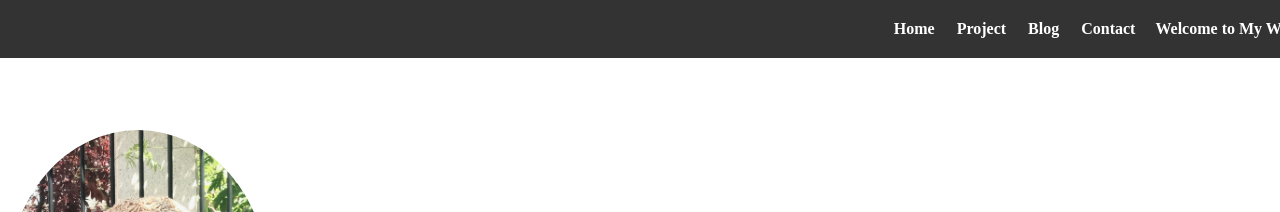
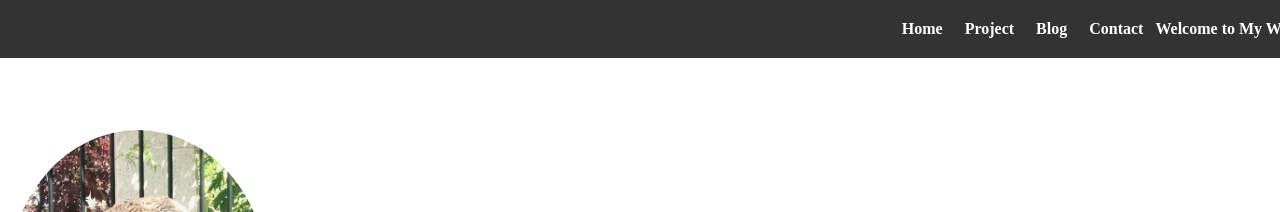
Before and after one commit to miaozhang2025/miaozhang2025.github.io, a Jekyll site: the page built from index.md, in a window 1280 px wide. Shown: the top 212 px of the page. Built offline with Jekyll 4.4.1, drawn with Linux system fonts in a browser that asks for light colours.

Commit message:
Update custom.css

```diff
--- a/assets/css/custom.css
+++ b/assets/css/custom.css
@@ -29,7 +29,7 @@
   color: white;
   font-size: 16px; /* Adjust font size */
   font-weight: bold;
-  padding-left: 10px; /* Add some space from the edge */
+  padding-left: 2px; /* Add some space from the edge */
 }
 
 /* Style the navigation menu */
```
